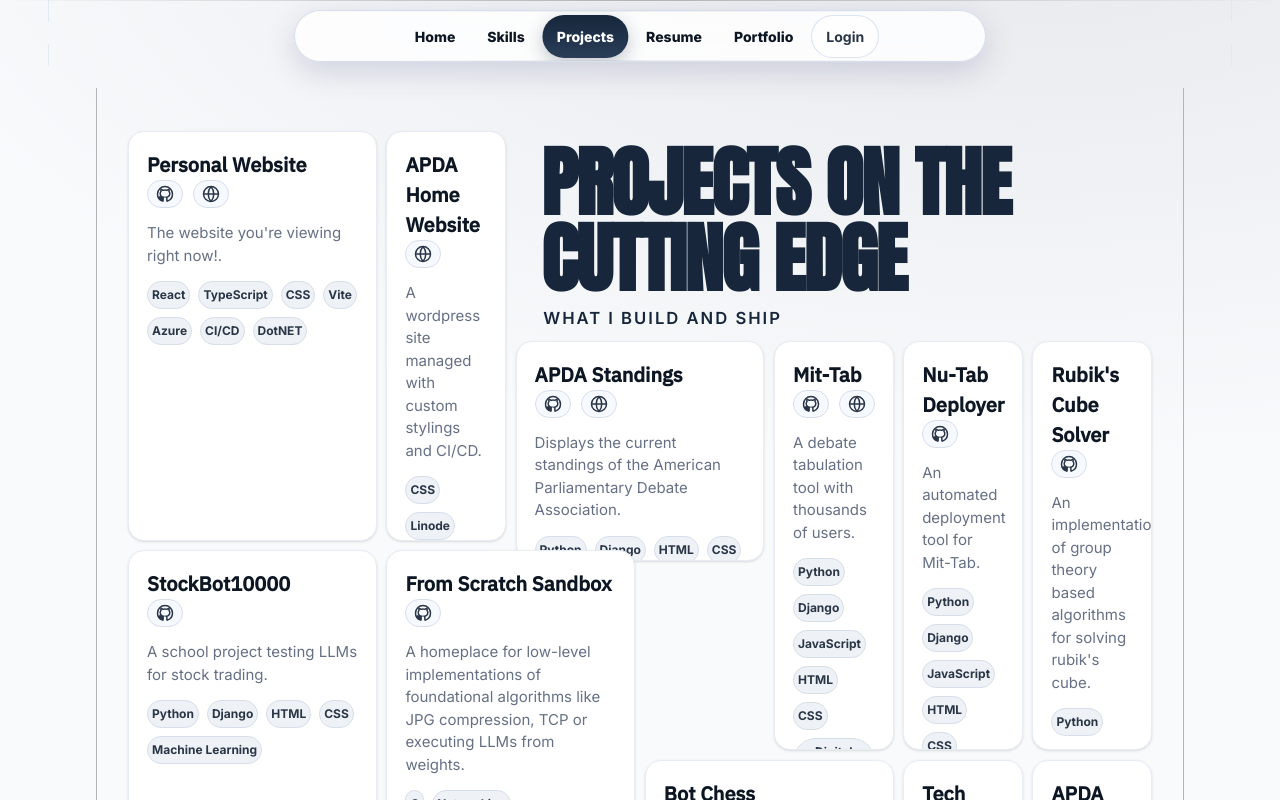
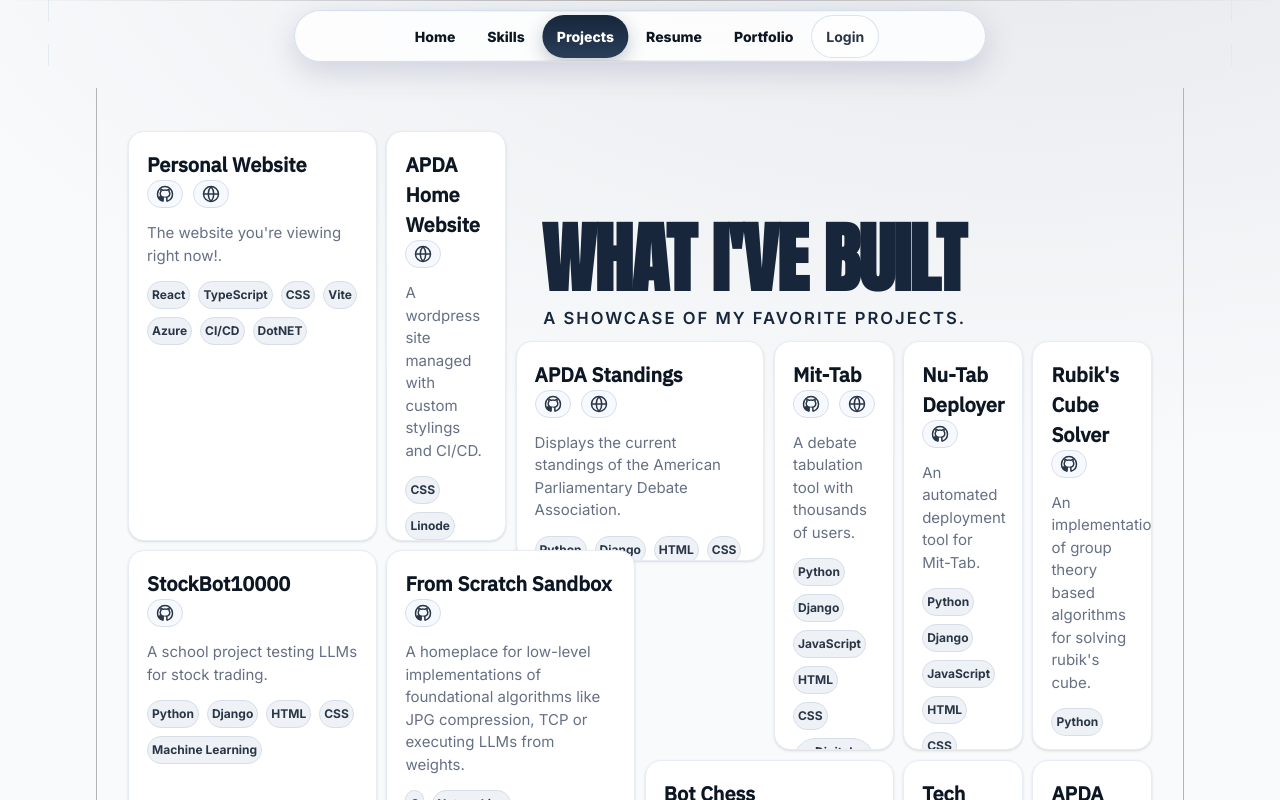
Before and after one commit to JoeyRubas/JoeyResume, a React (Vite) app in the folder src/frontend/: page /projects in a window 1280 px wide. Shown: the top 800 px of the page. Built offline with nearby package versions, Linux system fonts and the light colour scheme; no server answers.

Commit message:
change header

```diff
--- a/src/frontend/src/pages/projects/Projects.tsx
+++ b/src/frontend/src/pages/projects/Projects.tsx
@@ -198,8 +198,8 @@ const Projects: React.FC = () => {
     padding: "0 2vw",
   }}
 >
-  <h1 className="headline projectHeadline">Projects on the Cutting Edge</h1>
-  <p className="subhead projectSubhead">What I build and ship</p>
+  <h1 className="headline projectHeadline">What I've Built</h1>
+<p className="subhead projectSubhead">A showcase of my favorite projects.</p>
 </div>
 
 
```
